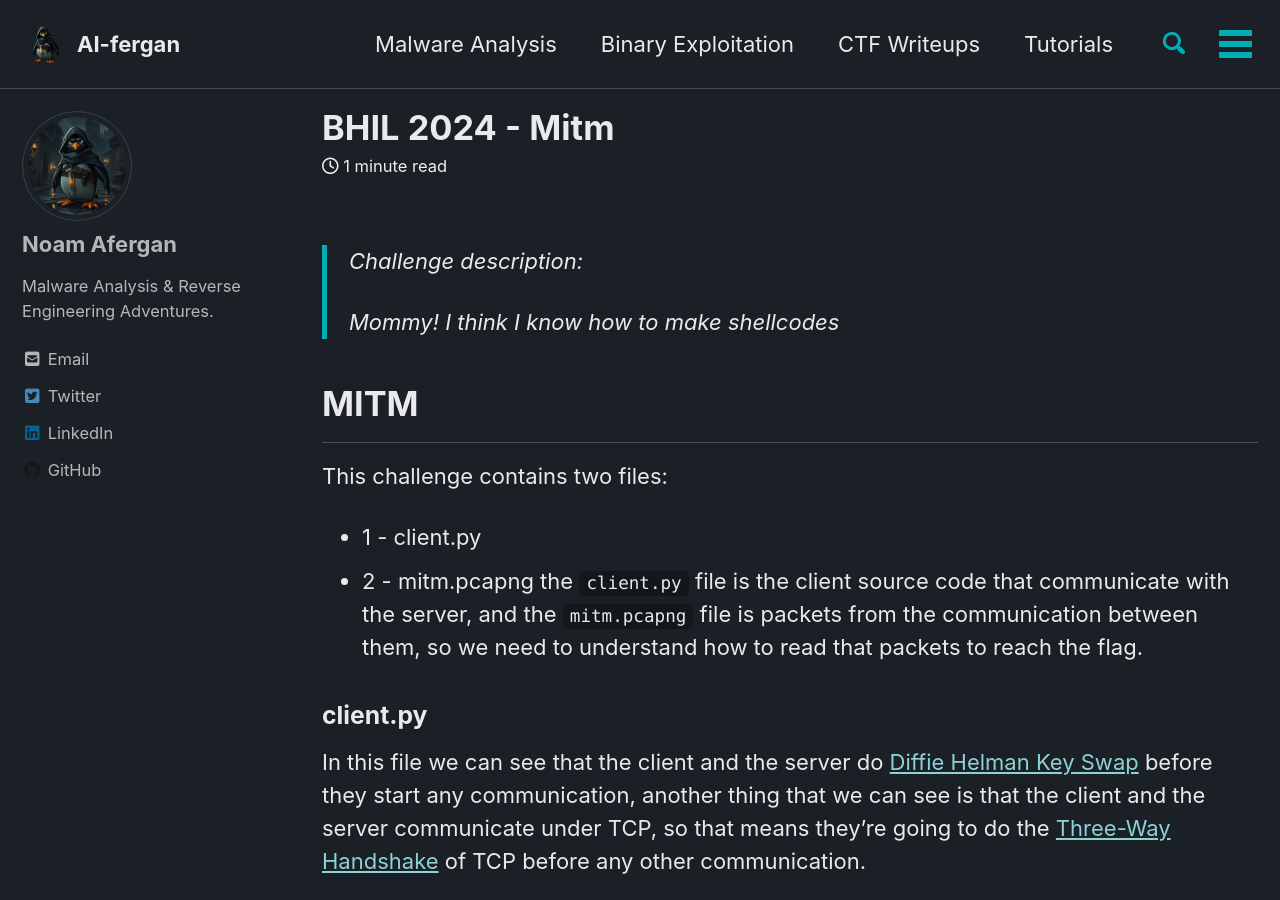
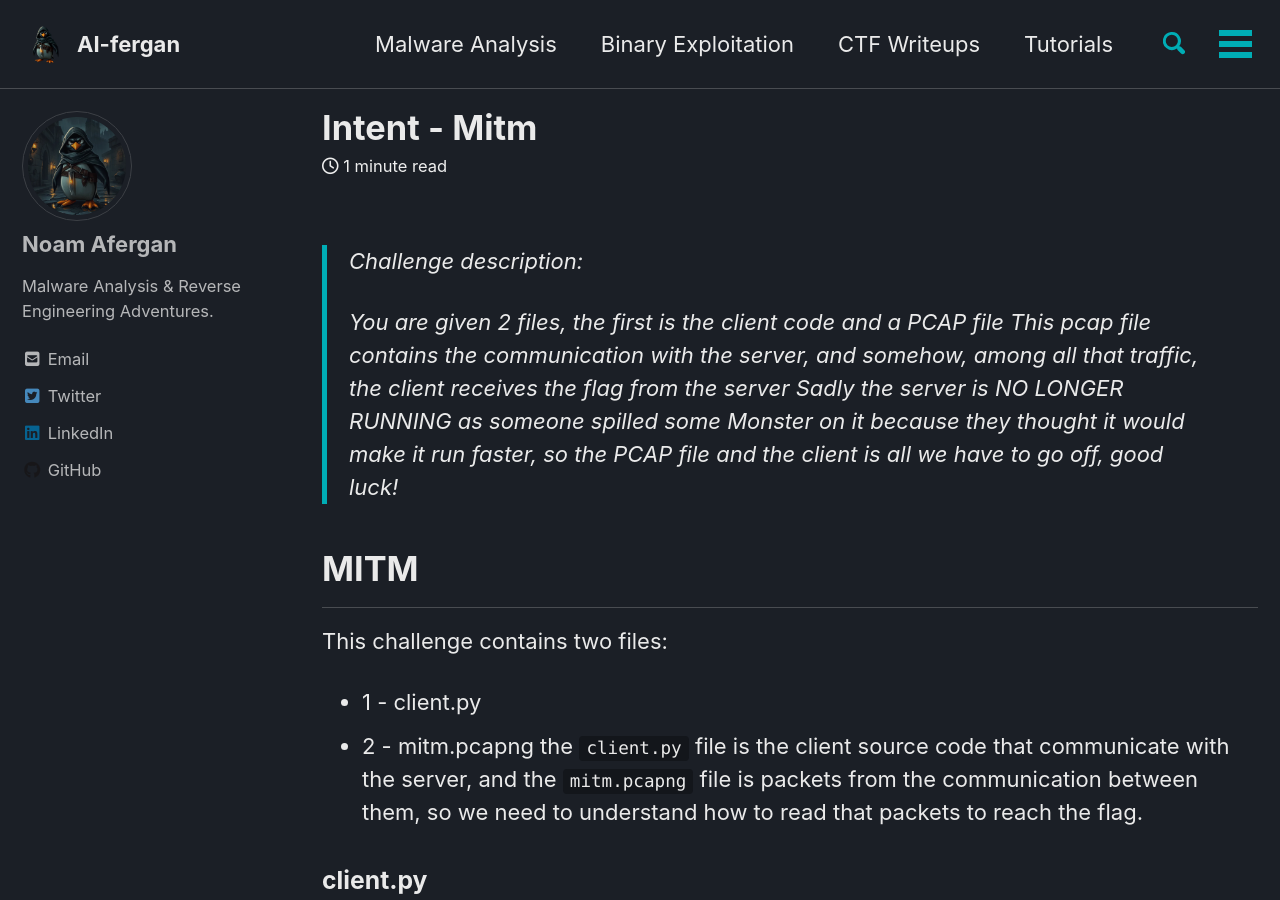
Before and after one commit to 4f3rg4n/4f3rg4n.github.io, a Jekyll site: the page built from _posts/CTF-Writeups/2024-11-19-mitm.md, in a window 1280 px wide and 900 px high. Built offline with Jekyll 4.4.1, drawn with Linux system fonts in a browser that asks for light colours; cached includes are drawn as plain includes; nearby versions of some CDN libraries.

Commit message:
Update mitm

```diff
--- a/_posts/CTF-Writeups/2024-11-19-mitm.md
+++ b/_posts/CTF-Writeups/2024-11-19-mitm.md
@@ -1,18 +1,23 @@
 ---
-title: "BHIL 2024 - Mitm"
+title: "Intent - Mitm"
 classes: wide
 header:
-  teaser: /assets/images/ctf-writeups/utctf2020/logo.png
+  teaser: /assets/images/ctf-writeups/BHIL/BHIL_2024_logo.jpg
 ribbon: green
-description: "This challenge is asking for x64 shellcode to read the flag file, it's using some `seccomp rules` to limit us to only use `open/read/write/exit` syscalls (so we cannot spawn a shell).
-We can write some assembly (painful) or we can use pwntools..."
+description: "You are given 2 files, the first is the client code and a PCAP file This pcap file contains the communication with the server, and somehow, among all that traffic, the client receives the flag from the server Sadly the server is NO LONGER RUNNING as someone spilled some Monster on it because they thought it would make it run faster, so the PCAP file and the client is all we have to go off, good luck!"
 categories:
   - CTF Writeups
 ---
 
 > Challenge description:
 >
-> Mommy! I think I know how to make shellcodes
+> You are given 2 files, the first is the client code and a PCAP file
+> This pcap file contains the communication with the server, and somehow, among all that traffic,
+> the client receives the flag from the server Sadly the server is NO LONGER RUNNING
+> as someone spilled some Monster on it because they thought it would make it run faster,
+> so the PCAP file and the client is all we have to go off, good luck!
+
+
 
 
 
```
Also changed, not shown: _posts/CTF-Writeups/2020-04-08-asm.md (deleted, +0 -127 lines).
